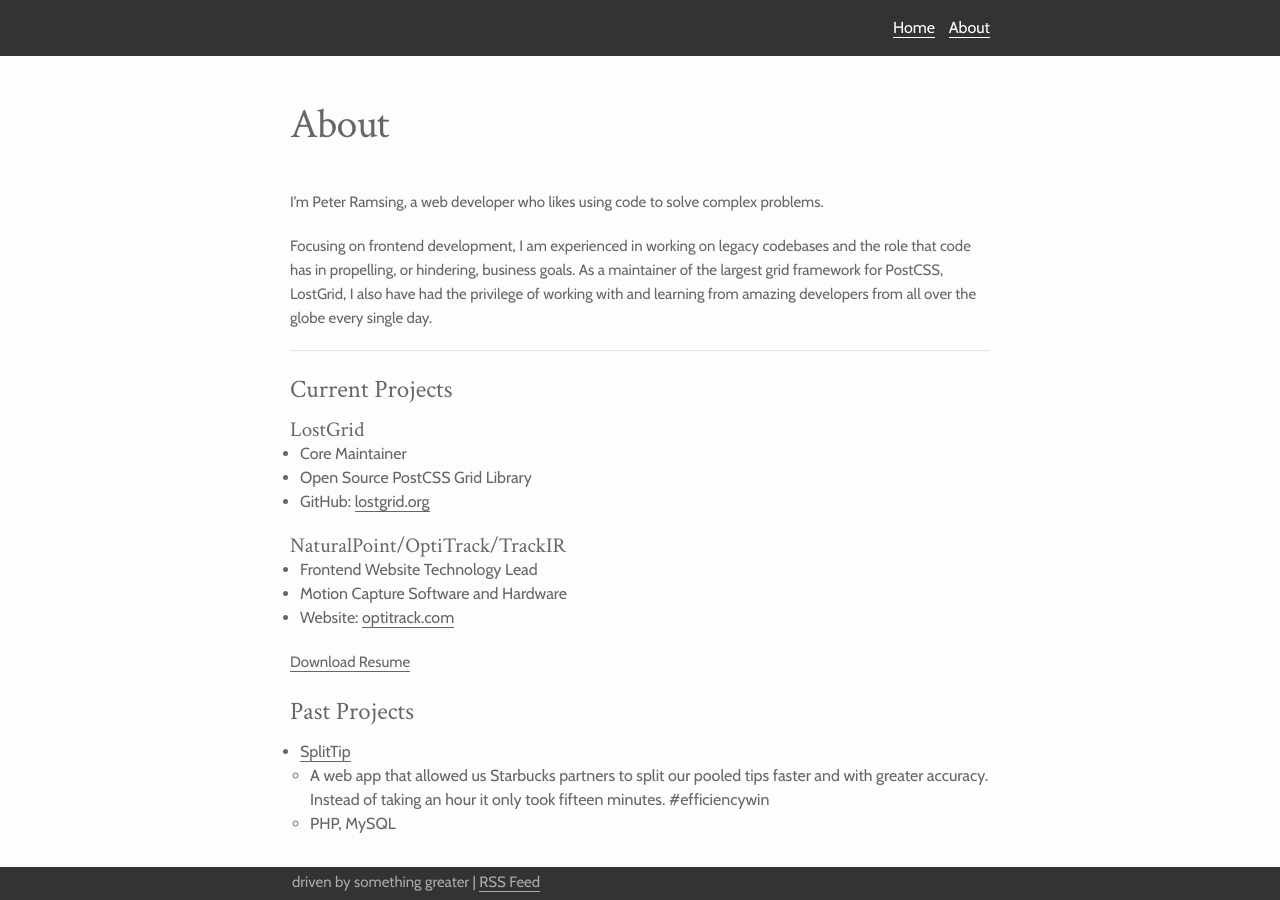
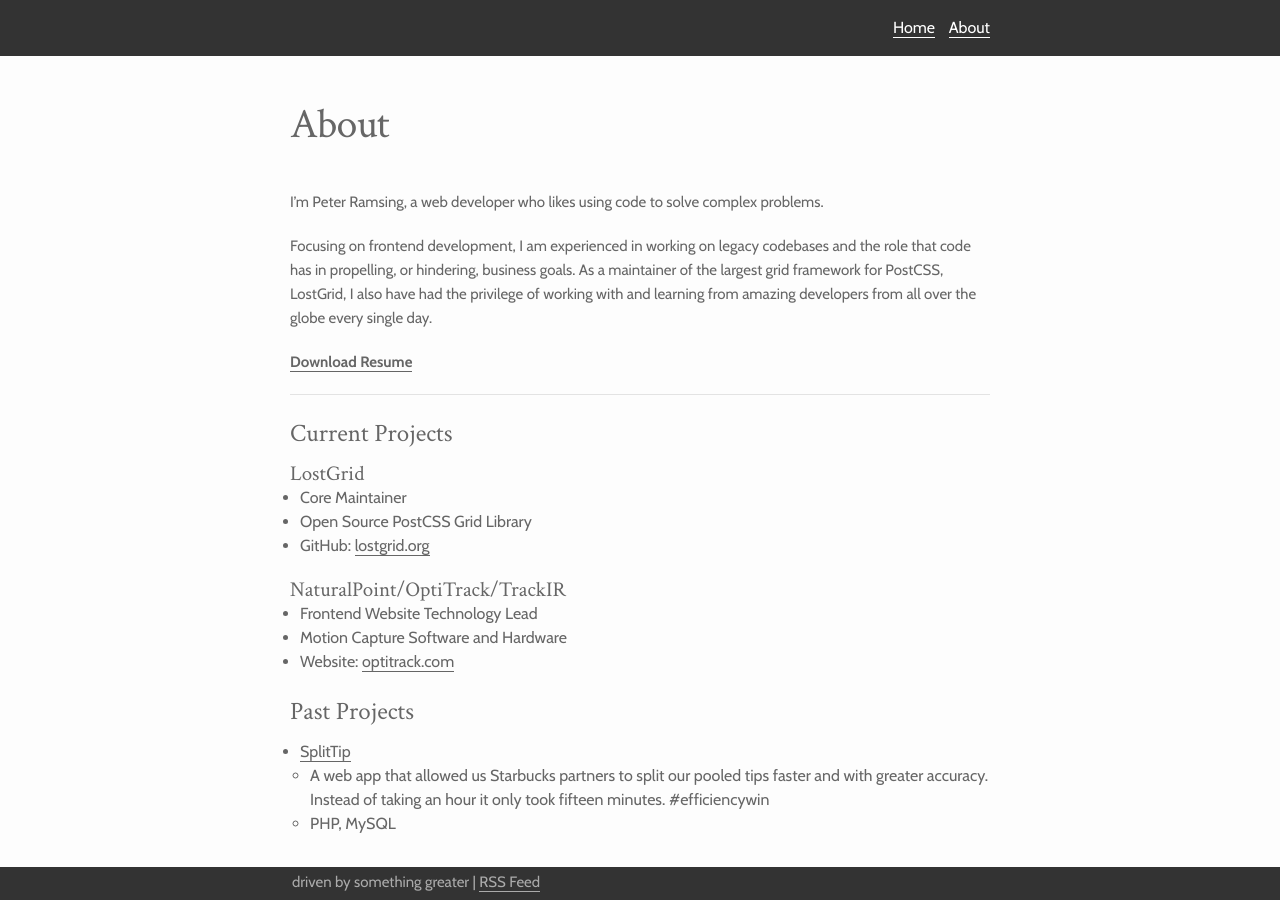
Before and after one commit to peterramsing/personal-site, a Jekyll site: the page built from about.md, in a window 1280 px wide and 900 px high. Built offline with Jekyll 4.4.1, drawn with Linux system fonts in a browser that asks for light colours; nearby versions of some CDN libraries; part of the change alters nothing that is shown.

```diff
--- a/about.md
+++ b/about.md
@@ -10,6 +10,8 @@ keywords: Web, Developer
 I'm Peter Ramsing, a web developer who likes using code to solve complex problems.
 
 Focusing on frontend development, I am experienced in working on legacy codebases and the role that code has in propelling, or hindering, business goals. As a maintainer of the largest grid framework for PostCSS, LostGrid, I also have had the privilege of working with and learning from amazing developers from all over the globe every single day.
+
+[**Download Resume**](/static/peter-ramsing-resume.pdf)
 
 ---
 
@@ -27,7 +29,6 @@ Focusing on frontend development, I am experienced in working on legacy codebase
 
 
 
-[Download Resume](/static/peter-ramsing-resume.pdf)
 ## Past Projects
 * [SplitTip](http://splittip.com/)
   * A web app that allowed us Starbucks partners to split our pooled tips faster and with greater accuracy. Instead of taking an hour it only took fifteen minutes. #efficiencywin
```
